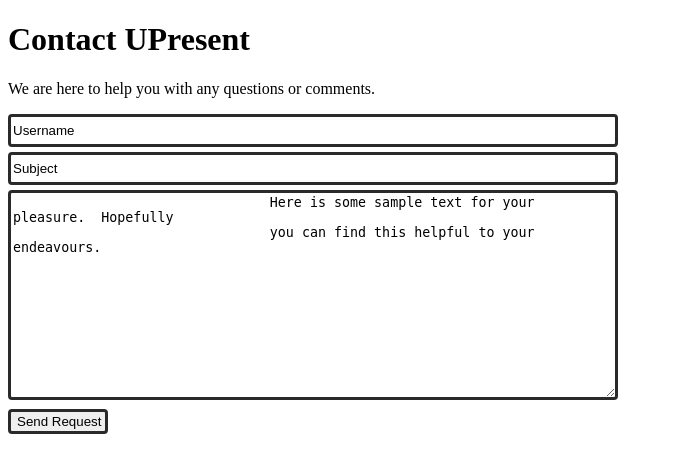
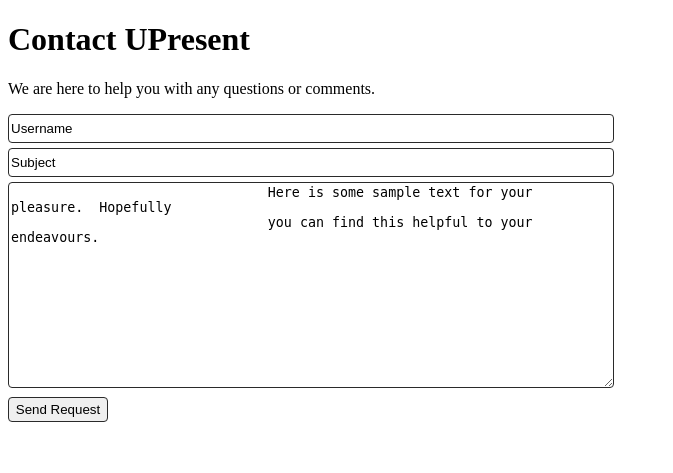
Before and after one commit to hcuri/Team5, a PHP site: page /contact.php in a window 1280 px wide. Shown: the top 473 px of the page, without its empty margins (0-673 px from the left). Run offline with PHP 8.4, Linux system fonts and the light colour scheme.

Commit message:
Changed the border

```diff
--- a/css/contact.css
+++ b/css/contact.css
@@ -12,7 +12,7 @@ body{
 }
 
 input {
-	border:3px solid #2a2a2a;
+	border:1px solid #2a2a2a;
 	border-radius:4px;
 	height:25px;
 	width:600px;
@@ -20,7 +20,7 @@ input {
 }
 
 input#request {
-	border:3px solid #2a2a2a;
+	border:1px solid #2a2a2a;
 	border-radius:4px;
 	height:25px;
 	width:100px;
@@ -28,7 +28,7 @@ input#request {
 }
 
 textarea#message {
-	border:3px solid #2a2a2a;
+	border:1px solid #2a2a2a;
 	border-radius:4px;
 	height:200px;
 	width:600px;
```
